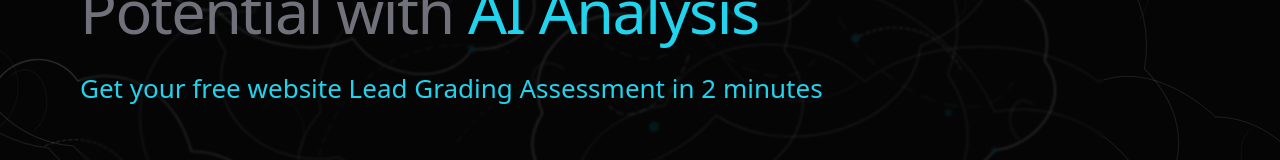
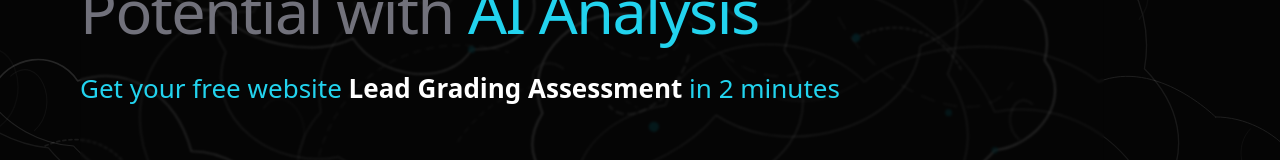
Before and after one commit to jimmy-motsei/maru-website, a Next.js app: page / in a window 1280 px wide. Shown: the part 319-479 px from the top of the page. Built offline with nearby package versions, Linux system fonts and the light colour scheme; no server answers; the database is empty.

Commit message:
style: highlight 'Lead Grading Assessment' in Hero H2 with white bold text

```diff
--- a/components/sections/HeroNew.tsx
+++ b/components/sections/HeroNew.tsx
@@ -36,7 +36,7 @@ export function Hero() {
                               className="flex flex-col gap-8 md:gap-12"
                             >
                                 <motion.p variants={fadeInUp} className="text-[20px] md:text-[24px] lg:text-[26px] font-medium text-[#22d3ee] leading-[1.3] mt-[-1rem]">
-                                    Get your free website Lead Grading Assessment in 2 minutes
+                                    Get your free website <span className="text-white font-bold">Lead Grading Assessment</span> in 2 minutes
                                 </motion.p>
                                 <motion.div variants={fadeInUp} className="pt-2 flex flex-col sm:flex-row items-start sm:items-center gap-6 sm:gap-8">
                                     <CTAPrimary href="https://leads.maruonline.com">Get Free Assessment</CTAPrimary>
```
